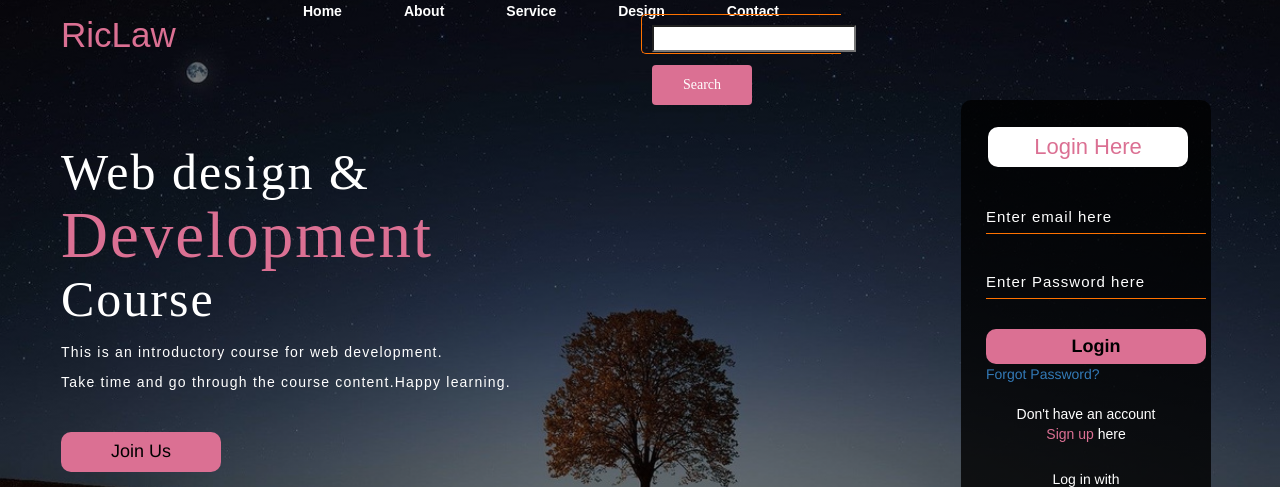
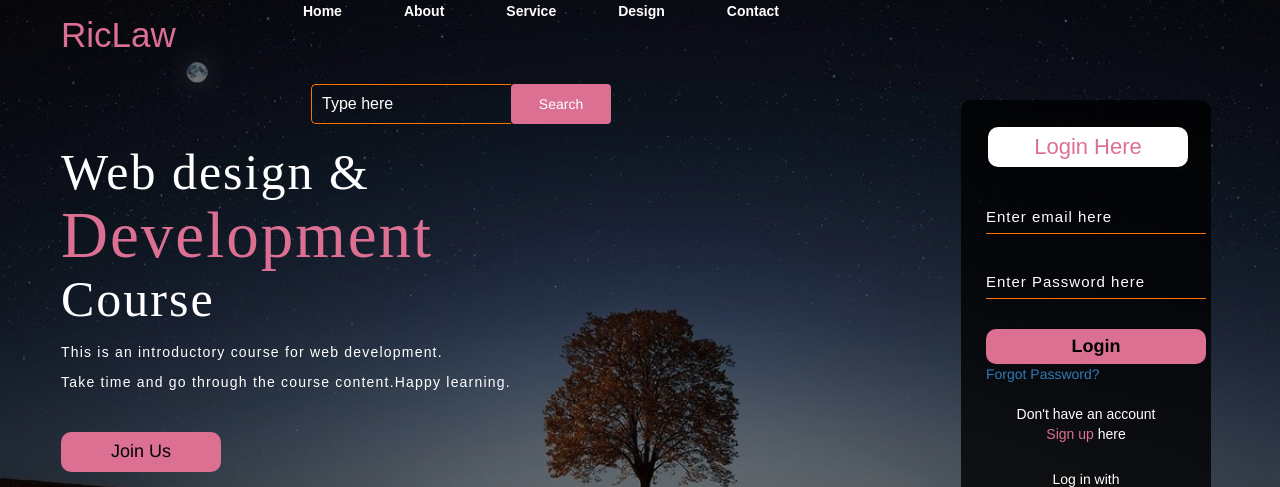
Before and after one commit to LawrenciaApp/WebForm, a plain HTML site: page index.html in a window 1280 px wide. Shown: the top 487 px of the page. Drawn offline with nearby package versions, Linux system fonts and the light colour scheme.

Commit message:
updated css file

```diff
--- a/styl.css
+++ b/styl.css
@@ -57,6 +57,11 @@ ul li a:hover{
   color: palevioletred;
 }
 .search{
+  width: 330px;
+  float: left;
+  margin-left: 270px;
+}
+.srch{
   font-family: 'Times New Roman';
   width: 200px;
   height: 40px;
```
